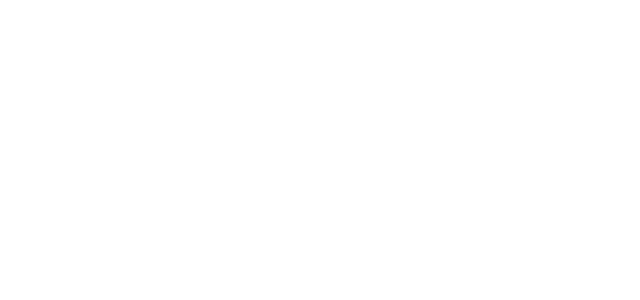
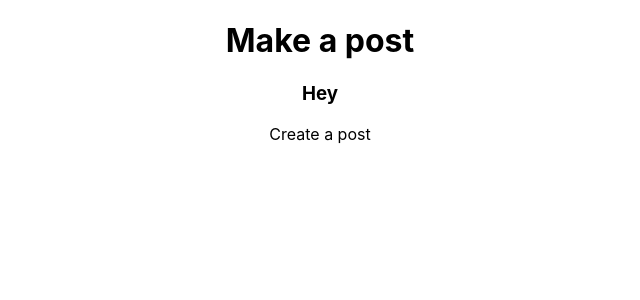
Before and after one commit to eduardopuerta9/JustRides, a React (Create React App) app in the folder client/: page /createpost in a window 1280 px wide. Before the commit this address had no page. Shown: the top 300 px of the page, without its empty margins (320-960 px from the left). Built offline with nearby package versions, Linux system fonts and the light colour scheme.

Commit message:
still working on creating post

```diff
--- a/client/src/App.js
+++ b/client/src/App.js
@@ -7,12 +7,14 @@ import Login from './components/Login'
 import Home from './components/Home'
 import Feed from './components/Feed'
 import Nav from './components/Nav'
+import MakePost from './components/CreatePost'
 import { Routes, Route } from 'react-router-dom'
 
 import axios from 'axios'
 
 function App() {
   const [user, setUser] = useState(null)
+  const [userInfo, setUserInfo] = useState({})
   const [cards, setCards] = useState([])
   const [reviews, setReviews] = useState([])
 
@@ -40,6 +42,10 @@ function App() {
           <Route path="feed" element={<Feed user={user} />} />
           <Route path="/register" element={<Register />}></Route>
           <Route path="/login" element={<Login setUser={setUser} />}></Route>
+          <Route
+            path="/createpost"
+            element={<MakePost userInfo={userInfo} />}
+          ></Route>
         </Routes>
       </main>
     </div>
--- /dev/null
+++ b/client/src/components/CreatePost.jsx
@@ -0,0 +1,58 @@
+import { Link, useNavigate } from 'react-router-dom'
+import { useState, useEffect } from 'react'
+import React from 'react'
+import { CreatePost } from '../services/PostServices'
+
+const MakePost = ({userInfo})=> {
+  const userName = userInfo.userName
+  const userId= userInfo.id
+
+  let navigate= useNavigate()
+  let initialState= {
+    userId: userId,
+    userName: userName,
+    image: '',
+    startLocation: '',
+    endLocation: '',
+    time: '',
+    distance: '',
+    message: ''
+  }
+  const [formValues, setFormValues]= useState(initialState)
+
+  const handleSubmit = async (e) => {
+    e.preventDefault()
+    await CreatePost({
+      userId: userId,
+      userName: userName,
+      image: formValues.image,
+      startLocation: formValues.startLocation,
+      endLocation: formValues.endLocation,
+      time: formValues.time,
+      distance: formValues.distance,
+      message: formValues.message
+    })
+    setFormValues(initialState)
+    navigate ('/feed')
+  }
+
+  const handleChange = (e) => {
+    setFormValues({ ...formValues, [e.target.name]: e.target.value})
+  }
+  useEffect(()=> {
+
+  }, [])
+
+  return (
+    <div className='create'>
+      <h1>Make a post</h1>
+      <form onSubmit={handleSubmit}>
+        <h3>Hey {userName}</h3>
+        <p>Create a post</p>
+
+      </form>
+    </div>
+  )
+}
+
+export default MakePost
--- a/client/src/components/Nav.jsx
+++ b/client/src/components/Nav.jsx
@@ -7,6 +7,9 @@ const Nav = ({ user, handleLogout, checkToken }) => {
       <div className="links">
         <NavLink to="/feed" className="Nav-Bar link">
           FEED
+        </NavLink>
+        <NavLink to="/createpost" className="Nav-Bar link">
+          CREATE POST
         </NavLink>
         <NavLink to="/" onClick={handleLogout} className="Nav-Bar link">
           LOG OUT
@@ -43,6 +46,9 @@ const Nav = ({ user, handleLogout, checkToken }) => {
       <NavLink to="/login" className="Nav-Bar  link">
 
       </NavLink>
+      <NavLink to="/createpost" className="Nav-Bar  link">
+
+      </NavLink>
     </nav>
   )
 }
--- a/client/src/services/CommentServices.js
+++ b/client/src/services/CommentServices.js
@@ -10,7 +10,7 @@ export const GetComments = async () => {
 }
 export const CreatePost = async (data) => {
   try {
-    const res = await Client.post('post/create_posts', data)
+    const res = await Client.post('api/post', data)
     return res.data
   } catch (error) {
     throw error
--- a/client/src/services/PostServices.js
+++ b/client/src/services/PostServices.js
@@ -8,3 +8,11 @@ export const GetPosts = async () => {
     throw error
   }
 }
+export const CreatePost = async (data) => {
+  try {
+    const res = await Client.post('api/post', data)
+    return res.data
+  } catch (error) {
+    throw error
+  }
+}
```
